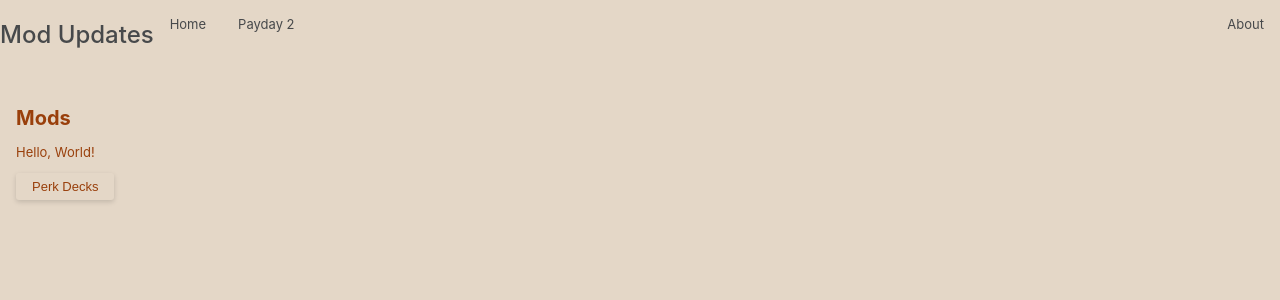
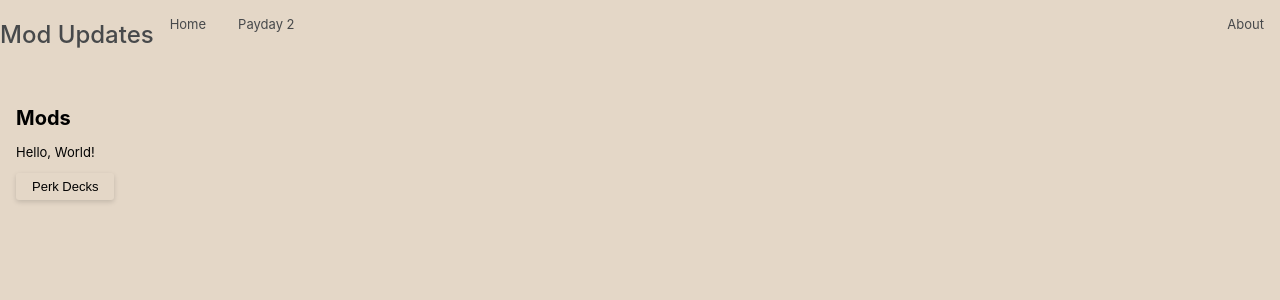
Before and after one commit to ZiarayZ/ModUpdates, a React (Create React App) app: page /#/Payday2/Mods/ in a window 1280 px wide. Shown: the top 300 px of the page. Built offline with nearby package versions, Linux system fonts and the light colour scheme.

Commit message:
Swap linkText and pageText colors

```diff
--- a/src/style/theme/theme.ts
+++ b/src/style/theme/theme.ts
@@ -3,7 +3,7 @@ import { DefaultTheme } from "styled-components";
 export const light_theme: DefaultTheme = {
     colors: {
         pageBackground: "rgb(228, 215, 199)",
-        pageText: "rgb(153, 63, 11)",
+        pageText: "black",
 
         headerBackground: "",
         headerText: "rgb(71, 73, 75)",
@@ -20,7 +20,7 @@ export const light_theme: DefaultTheme = {
         buttonBackgroundActive: "",
         buttonText: "",
 
-        linkText: "",
+        linkText: "rgb(153, 63, 11)",
         linkTextHover: "",
         linkTextActive: "",
         linkTextVisited: "",
@@ -67,7 +67,7 @@ export const dark_theme: DefaultTheme = {
         ...light_theme.colors,
 
         pageBackground: "rgb(27, 40, 56)",
-        pageText: "rgb(102, 192, 244)",
+        pageText: "white",
 
         headerBackground: "rgb(23, 26, 33)",
         headerText: "rgb(184, 182, 180)",
@@ -84,7 +84,7 @@ export const dark_theme: DefaultTheme = {
         buttonBackgroundActive: "",
         buttonText: "",
 
-        linkText: "",
+        linkText: "rgb(102, 192, 244)",
         linkTextHover: "",
         linkTextActive: "",
         linkTextVisited: "",
```
